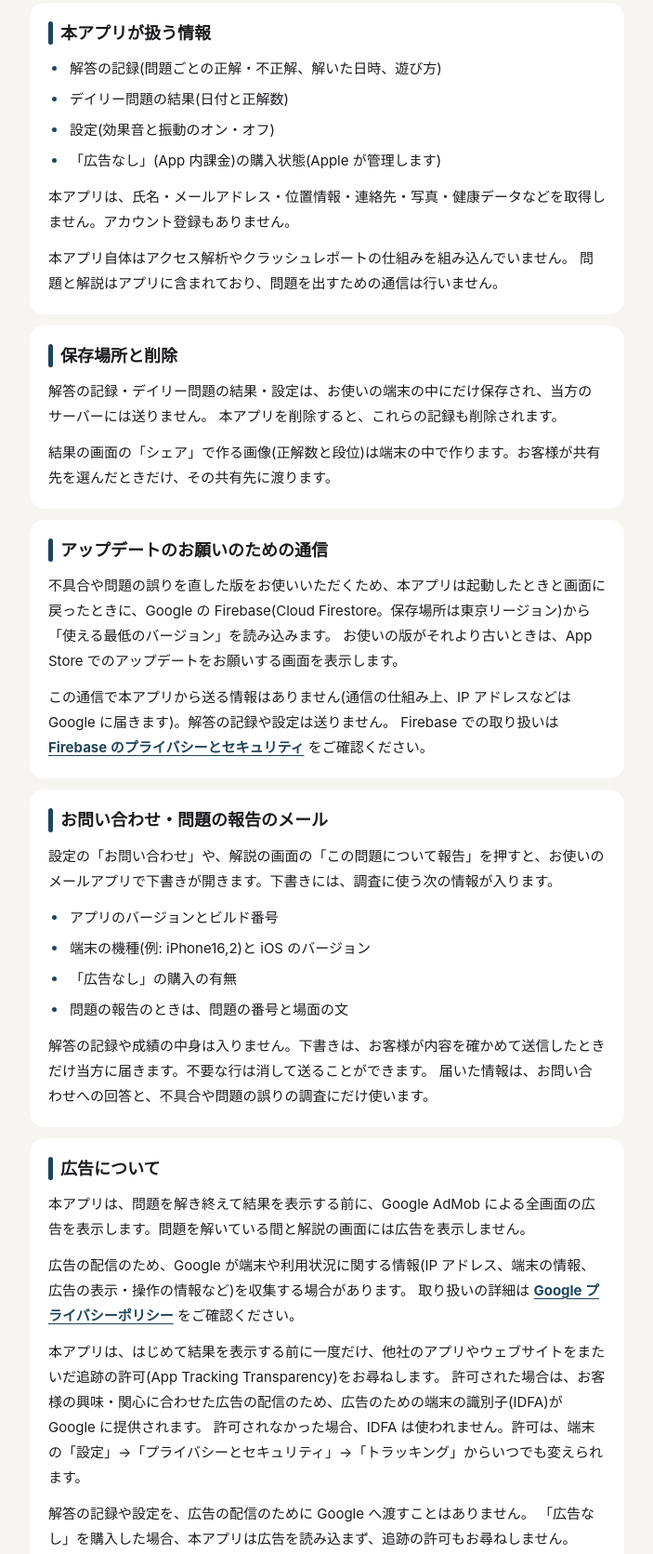
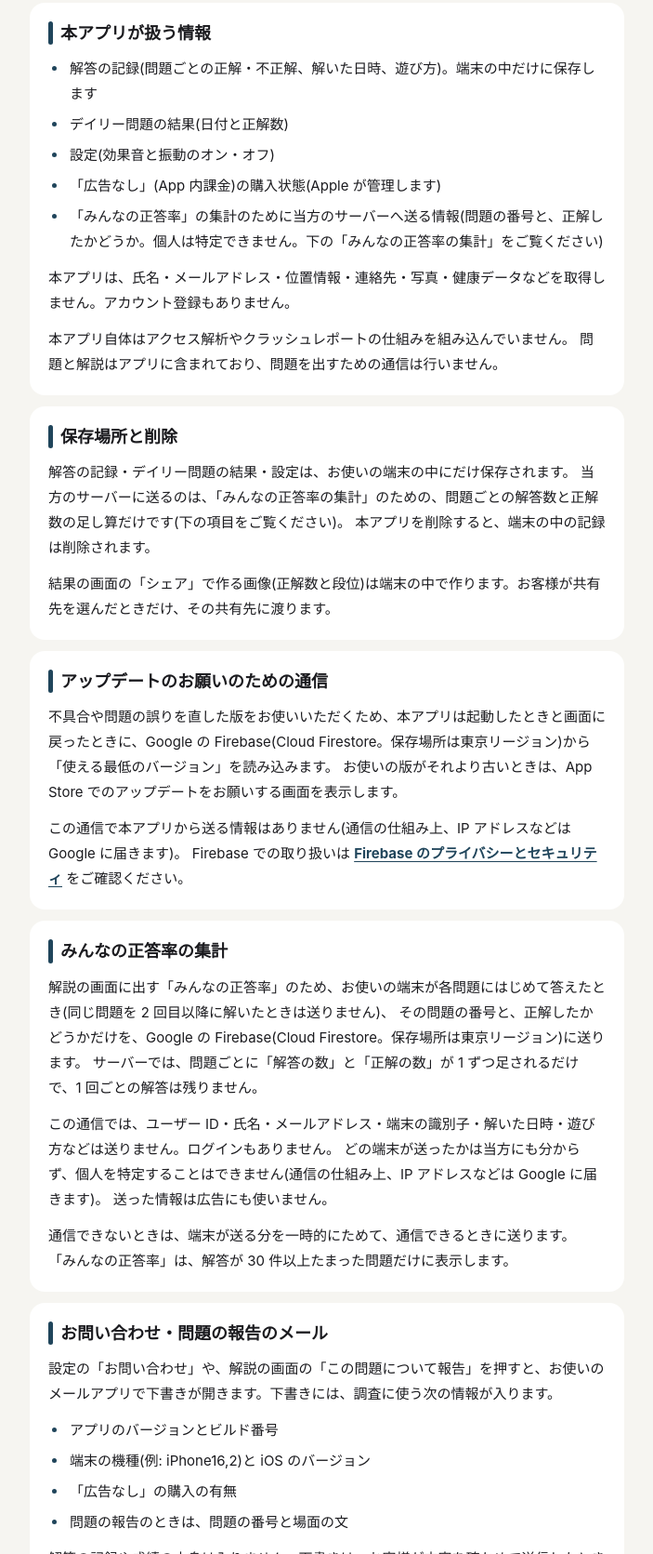
Before and after one commit to TakashiSugie/store, a plain HTML site: page privacy-policy/manner-judge/index.html in a window 1280 px wide. Shown: the part 336-2007 px from the top of the page at 93% size, without its empty margins (288-991 px from the left). Drawn offline with Linux system fonts and the light colour scheme.

Commit message:
正解はどれ？大人のマナー判定 のプライバシーポリシーに、みんなの正答率の集計の節を足した
Co-Authored-By: Claude Sonnet 5.5 <noreply@anthropic.com>
Claude-Session: https://claude.ai/code/session_01SzTL2Rb9Y7jeorRbNbWZWX

```diff
--- a/privacy-policy/manner-judge/index.html
+++ b/privacy-policy/manner-judge/index.html
@@ -35,10 +35,11 @@
       <h2 class="section__heading">本アプリが扱う情報</h2>
       <div class="section__body">
         <ul>
-          <li>解答の記録(問題ごとの正解・不正解、解いた日時、遊び方)</li>
+          <li>解答の記録(問題ごとの正解・不正解、解いた日時、遊び方)。端末の中だけに保存します</li>
           <li>デイリー問題の結果(日付と正解数)</li>
           <li>設定(効果音と振動のオン・オフ)</li>
           <li>「広告なし」(App 内課金)の購入状態(Apple が管理します)</li>
+          <li>「みんなの正答率」の集計のために当方のサーバーへ送る情報(問題の番号と、正解したかどうか。個人は特定できません。下の「みんなの正答率の集計」をご覧ください)</li>
         </ul>
         <p>
           本アプリは、氏名・メールアドレス・位置情報・連絡先・写真・健康データなどを取得しません。アカウント登録もありません。
@@ -55,8 +56,9 @@
       <h2 class="section__heading">保存場所と削除</h2>
       <div class="section__body">
         <p>
-          解答の記録・デイリー問題の結果・設定は、お使いの端末の中にだけ保存され、当方のサーバーには送りません。
-          本アプリを削除すると、これらの記録も削除されます。
+          解答の記録・デイリー問題の結果・設定は、お使いの端末の中にだけ保存されます。
+          当方のサーバーに送るのは、「みんなの正答率の集計」のための、問題ごとの解答数と正解数の足し算だけです(下の項目をご覧ください)。
+          本アプリを削除すると、端末の中の記録は削除されます。
         </p>
         <p>
           結果の画面の「シェア」で作る画像(正解数と段位)は端末の中で作ります。お客様が共有先を選んだときだけ、その共有先に渡ります。
@@ -73,8 +75,29 @@
           お使いの版がそれより古いときは、App Store でのアップデートをお願いする画面を表示します。
         </p>
         <p>
-          この通信で本アプリから送る情報はありません(通信の仕組み上、IP アドレスなどは Google に届きます)。解答の記録や設定は送りません。
+          この通信で本アプリから送る情報はありません(通信の仕組み上、IP アドレスなどは Google に届きます)。
           Firebase での取り扱いは <a href="https://firebase.google.com/support/privacy" target="_blank" rel="noopener">Firebase のプライバシーとセキュリティ</a> をご確認ください。
+        </p>
+      </div>
+    </section>
+
+    <!-- 4-2. みんなの正答率 -->
+    <section class="section" id="community-stats">
+      <h2 class="section__heading">みんなの正答率の集計</h2>
+      <div class="section__body">
+        <p>
+          解説の画面に出す「みんなの正答率」のため、お使いの端末が各問題にはじめて答えたとき(同じ問題を 2 回目以降に解いたときは送りません)、
+          その問題の番号と、正解したかどうかだけを、Google の Firebase(Cloud Firestore。保存場所は東京リージョン)に送ります。
+          サーバーでは、問題ごとに「解答の数」と「正解の数」が 1 ずつ足されるだけで、1 回ごとの解答は残りません。
+        </p>
+        <p>
+          この通信では、ユーザー ID・氏名・メールアドレス・端末の識別子・解いた日時・遊び方などは送りません。ログインもありません。
+          どの端末が送ったかは当方にも分からず、個人を特定することはできません(通信の仕組み上、IP アドレスなどは Google に届きます)。
+          送った情報は広告にも使いません。
+        </p>
+        <p>
+          通信できないときは、端末が送る分を一時的にためて、通信できるときに送ります。
+          「みんなの正答率」は、解答が 30 件以上たまった問題だけに表示します。
         </p>
       </div>
     </section>
@@ -116,7 +139,7 @@
           許可されなかった場合、IDFA は使われません。許可は、端末の「設定」→「プライバシーとセキュリティ」→「トラッキング」からいつでも変えられます。
         </p>
         <p>
-          解答の記録や設定を、広告の配信のために Google へ渡すことはありません。
+          解答の記録や設定を、広告の配信のために Google へ渡すことはありません。「みんなの正答率の集計」のために送る情報も、広告には使いません。
           「広告なし」を購入した場合、本アプリは広告を読み込まず、追跡の許可もお尋ねしません。
         </p>
       </div>
```
